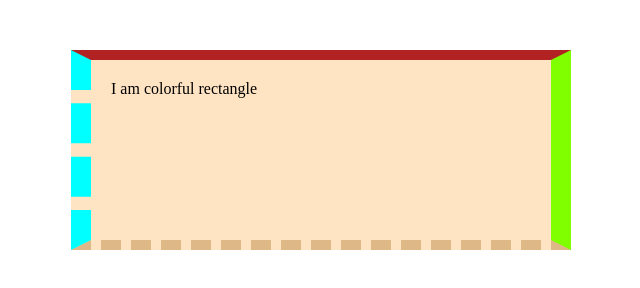
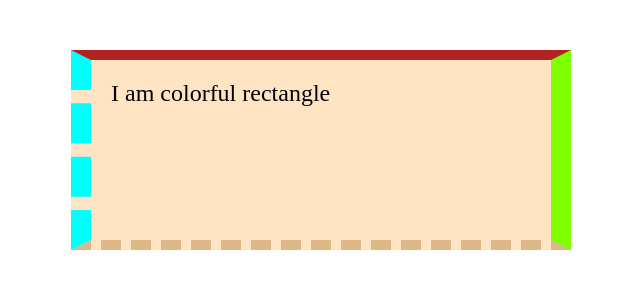
Before and after one commit to 1Makedonets1/gromcode, a plain HTML site: page pre_cours/8_box_model/task_2/index.html in a window 1280 px wide. Shown: the whole page, without its empty margins (29-669 px from the left). Drawn offline with nearby package versions, Linux system fonts and the light colour scheme.

Commit message:
change text size

```diff
--- a/pre_cours/8_box_model/task_2/style.css
+++ b/pre_cours/8_box_model/task_2/style.css
@@ -8,5 +8,5 @@
     border-right: 20px solid chartreuse;
     border-bottom: 10px dashed burlywood;
     border-left: 20px dashed aqua;
-    /* font-size: 20px; */
+    font-size: 24px;
 }
```
